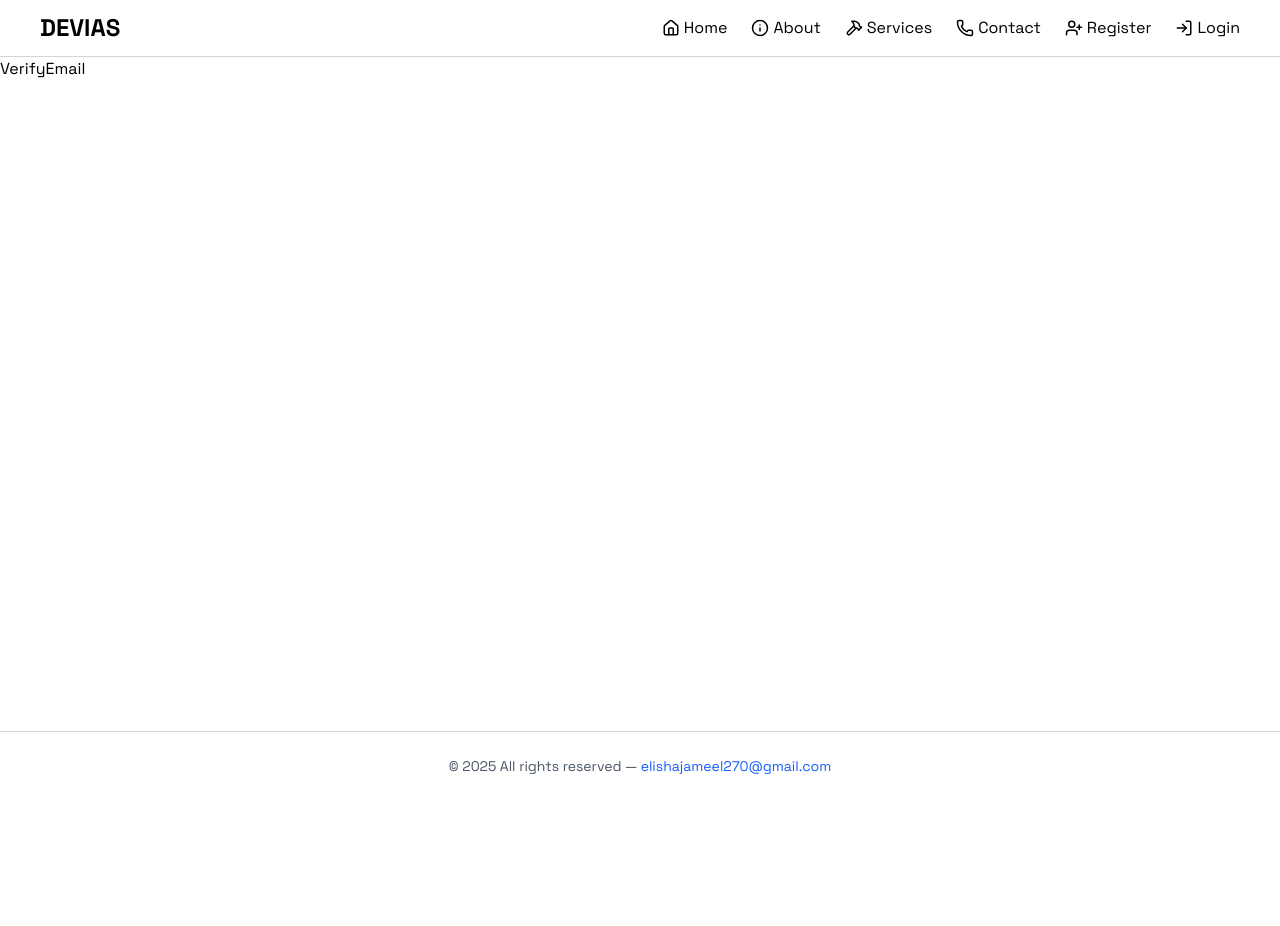
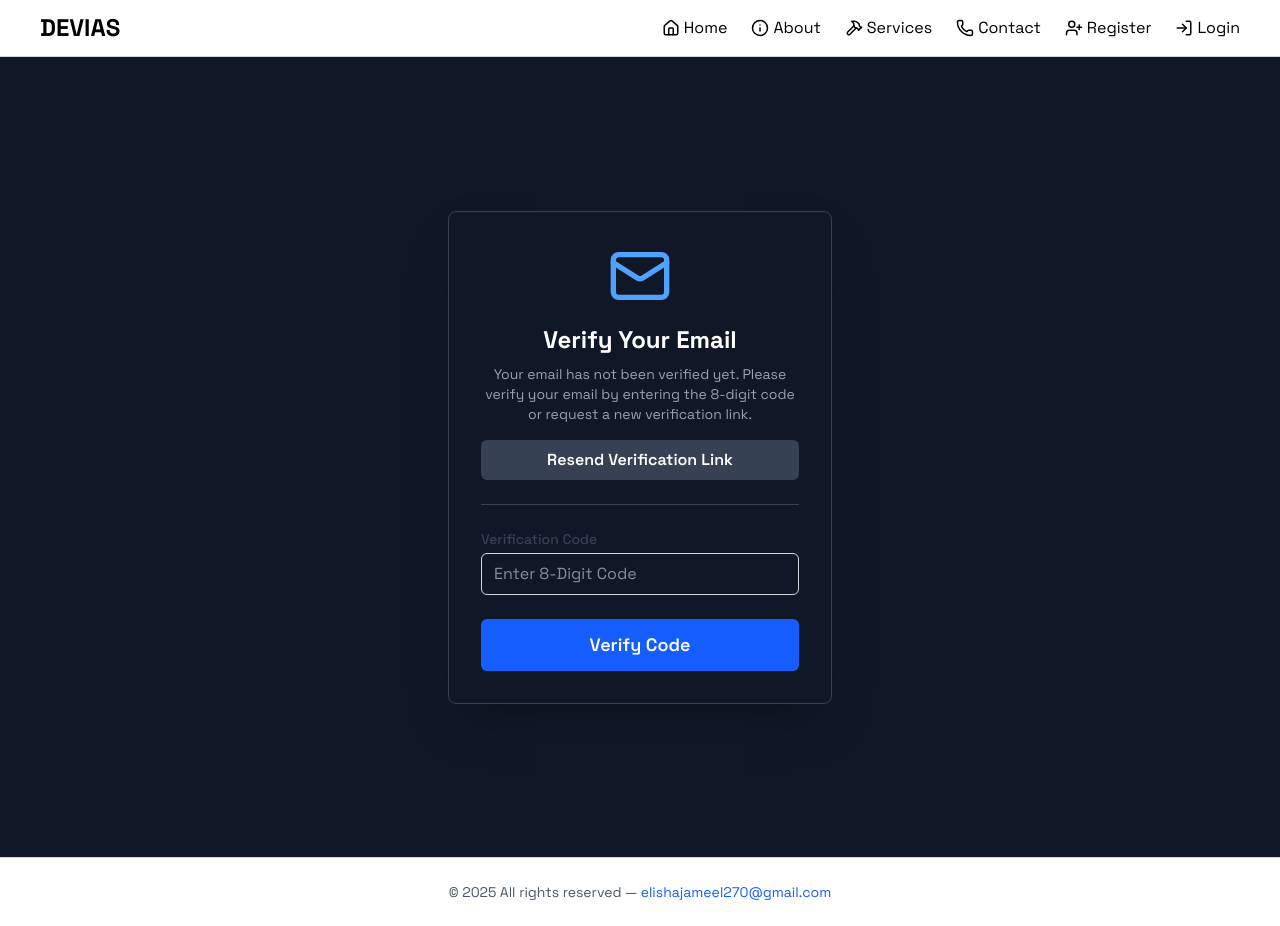
Before and after one commit to elishabhatti/e-commerce-with-mern, a React (Vite) app in the folder client/: page /verify-email in a window 1280 px wide. Before the commit the page ends 800 px from the top, so only its background shows below. Built offline with nearby package versions, Linux system fonts and the light colour scheme; no server answers.

Commit message:
added content for verify email

```diff
--- a/client/src/pages/VerifyEmail.jsx
+++ b/client/src/pages/VerifyEmail.jsx
@@ -1,9 +1,180 @@
-import React from 'react'
+import React, { useState } from "react";
+// Assuming your Input component is flexible enough to accept custom styling or props
+// If your Input component is not designed to accept an 'icon' prop, you might need to modify it.
+import Input from "../components/Input";
+import { motion } from "framer-motion"; // Import Framer Motion
+import { Mail, Lock } from 'lucide-react'; // Import Lucide Icons for potential use
 
 const VerifyEmail = () => {
+  const [code, setCode] = useState("");
+  const [loading, setLoading] = useState(false);
+  const [message, setMessage] = useState(""); // For displaying success/error messages
+
+  // Framer Motion Variants for subtle entrance animation
+  const formVariants = {
+    hidden: { opacity: 0, y: 20 },
+    visible: {
+      opacity: 1,
+      y: 0,
+      transition: {
+        duration: 0.6,
+        ease: "easeOut",
+        when: "beforeChildren",
+        staggerChildren: 0.1,
+      },
+    },
+  };
+
+  const itemVariants = {
+    hidden: { opacity: 0, y: 10 },
+    visible: {
+      opacity: 1,
+      y: 0,
+      transition: { duration: 0.4, ease: "easeOut" },
+    },
+  };
+
+  const handleVerifyCode = async (e) => {
+    e.preventDefault();
+    setLoading(true);
+    setMessage(""); // Clear previous messages
+
+    // Simulate API call
+    try {
+      // In a real application, you would make an API call here
+      // const response = await axios.post("/api/verify-email", { code });
+      await new Promise(resolve => setTimeout(resolve, 2000)); // Simulate network delay
+
+      if (code === "12345678") { // Example verification logic
+        setMessage("Email verified successfully!");
+        // Navigate to dashboard or next page
+        // navigate("/dashboard");
+      } else {
+        setMessage("Invalid verification code. Please try again.");
+      }
+    } catch (error) {
+      setMessage("An error occurred during verification. Please try again.");
+      console.error("Verification error:", error);
+    } finally {
+      setLoading(false);
+    }
+  };
+
+  const handleResendLink = async () => {
+    setLoading(true);
+    setMessage(""); // Clear previous messages
+    try {
+      // Simulate API call to resend link
+      // await axios.post("/api/resend-verification-link", { email: "user@example.com" });
+      await new Promise(resolve => setTimeout(resolve, 1500)); // Simulate network delay
+      setMessage("New verification link sent to your email!");
+    } catch (error) {
+      setMessage("Failed to resend link. Please try again later.");
+      console.error("Resend link error:", error);
+    } finally {
+      setLoading(false);
+    }
+  };
+
   return (
-    <div>VerifyEmail</div>
-  )
-}
+    <div className="min-h-screen flex items-center justify-center bg-gray-900 p-4 font-sans text-white">
+      <motion.div
+        className="p-8 rounded-lg shadow-2xl w-full max-w-sm border border-gray-700"
+        variants={formVariants}
+        initial="hidden"
+        animate="visible"
+      >
+        <motion.div className="text-center mb-6" variants={itemVariants}>
+          <Mail className="w-16 h-16 text-blue-400 mx-auto mb-4" /> {/* Larger Lucide Icon */}
+          <b className="block text-2xl font-bold mb-2">Verify Your Email</b>
+          <p className="text-gray-400 text-sm mb-4">
+            Your email has not been verified yet. Please verify your email by
+            entering the 8-digit code or request a new verification link.
+          </p>
+          <motion.button
+            onClick={handleResendLink}
+            className="w-full bg-gray-700 hover:bg-gray-600 text-white font-semibold py-2 px-4 rounded-md transition duration-300 ease-in-out transform hover:-translate-y-0.5 focus:outline-none focus:ring-2 focus:ring-blue-500 focus:ring-offset-2 focus:ring-offset-gray-800 disabled:opacity-50 disabled:cursor-not-allowed"
+            disabled={loading}
+            whileHover={{ scale: 1.02 }}
+            whileTap={{ scale: 0.98 }}
+          >
+            {loading ? (
+              <motion.svg
+                className="animate-spin h-5 w-5 text-white mx-auto"
+                xmlns="http://www.w3.org/2000/svg"
+                fill="none"
+                viewBox="0 0 24 24"
+                animate={{ rotate: 360 }}
+                transition={{ duration: 1, repeat: Infinity, ease: "linear" }}
+              >
+                <circle className="opacity-25" cx="12" cy="12" r="10" stroke="currentColor" strokeWidth="4"></circle>
+                <path className="opacity-75" fill="currentColor" d="M4 12a8 8 0 018-8V0C5.373 0 0 5.373 0 12h4zm2 5.291A7.962 7.962 0 014 12H0c0 3.042 1.135 5.824 3 7.938l3-2.647z"></path>
+              </motion.svg>
+            ) : (
+              "Resend Verification Link"
+            )}
+          </motion.button>
+        </motion.div>
 
-export default VerifyEmail
+        <hr className="my-6 border-gray-700" />
+
+        <motion.form onSubmit={handleVerifyCode} className="space-y-6" variants={formVariants}>
+          <motion.div variants={itemVariants}>
+            {/* Assuming Input component can take an 'icon' prop and style its internal input */}
+            <Input
+              label="Verification Code"
+              name="code"
+              type="text" // Changed to text for code input
+              value={code}
+              onChange={(e) => setCode(e.target.value)}
+              placeholder="Enter 8-Digit Code"
+              required
+              className="bg-gray-700 border-gray-600 text-white placeholder-gray-400 focus:ring-blue-500 focus:border-blue-500" // Tailwind classes for Input
+              icon={<Lock className="h-5 w-5 text-gray-400" />} // Lucide Icon for Input
+            />
+          </motion.div>
+          <motion.button
+            type="submit"
+            className="w-full bg-blue-600 text-white py-3 rounded-md hover:bg-blue-700 transition duration-300 ease-in-out font-semibold text-lg flex items-center justify-center gap-2 disabled:opacity-50 disabled:cursor-not-allowed transform hover:scale-[1.005] active:scale-[0.995] focus:outline-none focus:ring-2 focus:ring-blue-500 focus:ring-offset-2 focus:ring-offset-gray-800"
+            disabled={loading}
+            whileHover={{ scale: 1.01 }}
+            whileTap={{ scale: 0.99 }}
+            variants={itemVariants}
+          >
+            {loading ? (
+              <>
+                <motion.svg
+                  className="h-5 w-5 text-white"
+                  xmlns="http://www.w3.org/2000/svg"
+                  fill="none"
+                  viewBox="0 0 24 24"
+                  animate={{ rotate: 360 }}
+                  transition={{ duration: 1, repeat: Infinity, ease: "linear" }}
+                >
+                  <circle className="opacity-25" cx="12" cy="12" r="10" stroke="currentColor" strokeWidth="4"></circle>
+                  <path className="opacity-75" fill="currentColor" d="M4 12a8 8 0 018-8V0C5.373 0 0 5.373 0 12h4zm2 5.291A7.962 7.962 0 014 12H0c0 3.042 1.135 5.824 3 7.938l3-2.647z"></path>
+                </motion.svg>
+                Verifying Code...
+              </>
+            ) : (
+              "Verify Code"
+            )}
+          </motion.button>
+        </motion.form>
+
+        {message && (
+          <motion.p
+            className={`mt-4 text-center text-sm ${message.includes("success") ? "text-green-400" : "text-red-400"}`}
+            initial={{ opacity: 0, y: 10 }}
+            animate={{ opacity: 1, y: 0 }}
+            transition={{ duration: 0.3 }}
+          >
+            {message}
+          </motion.p>
+        )}
+      </motion.div>
+    </div>
+  );
+};
+
+export default VerifyEmail;
```
